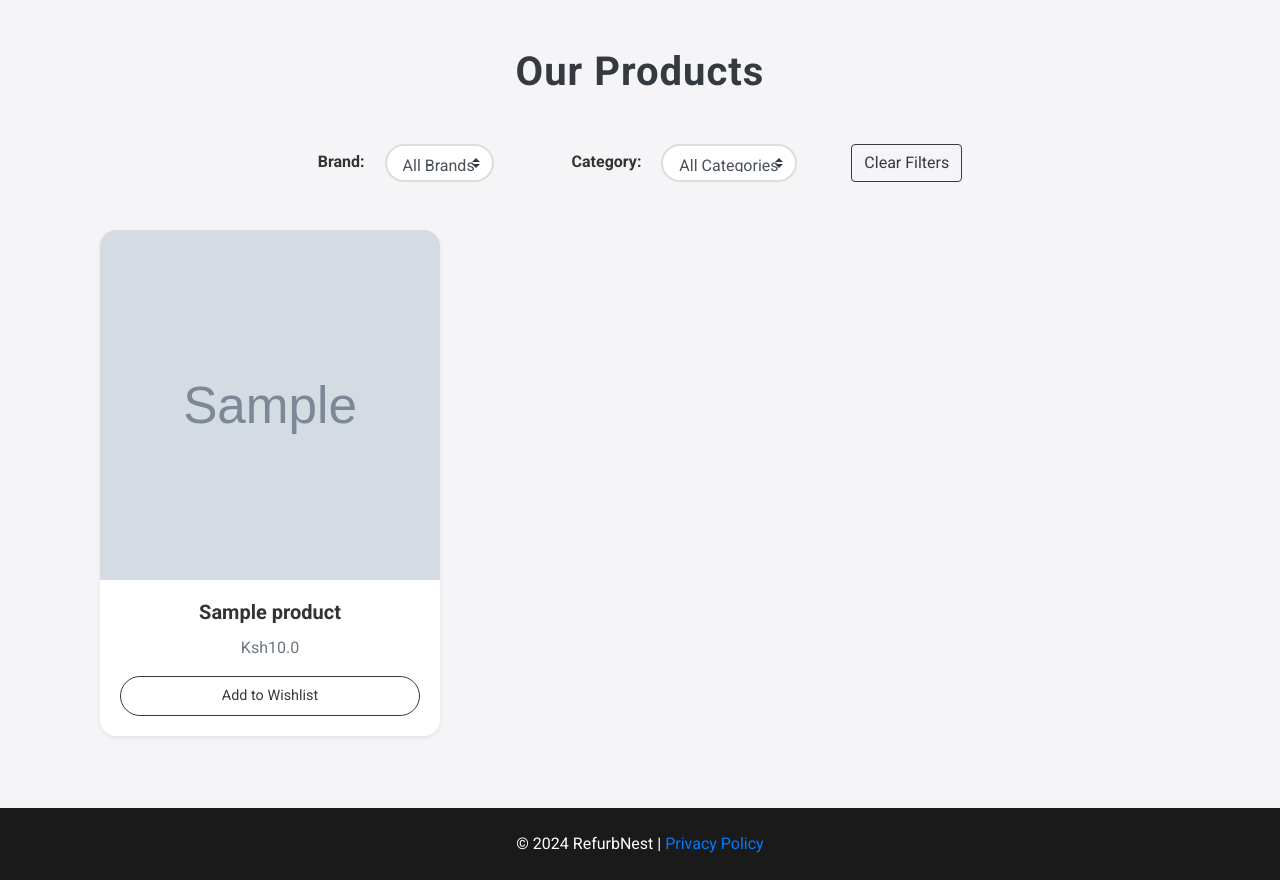
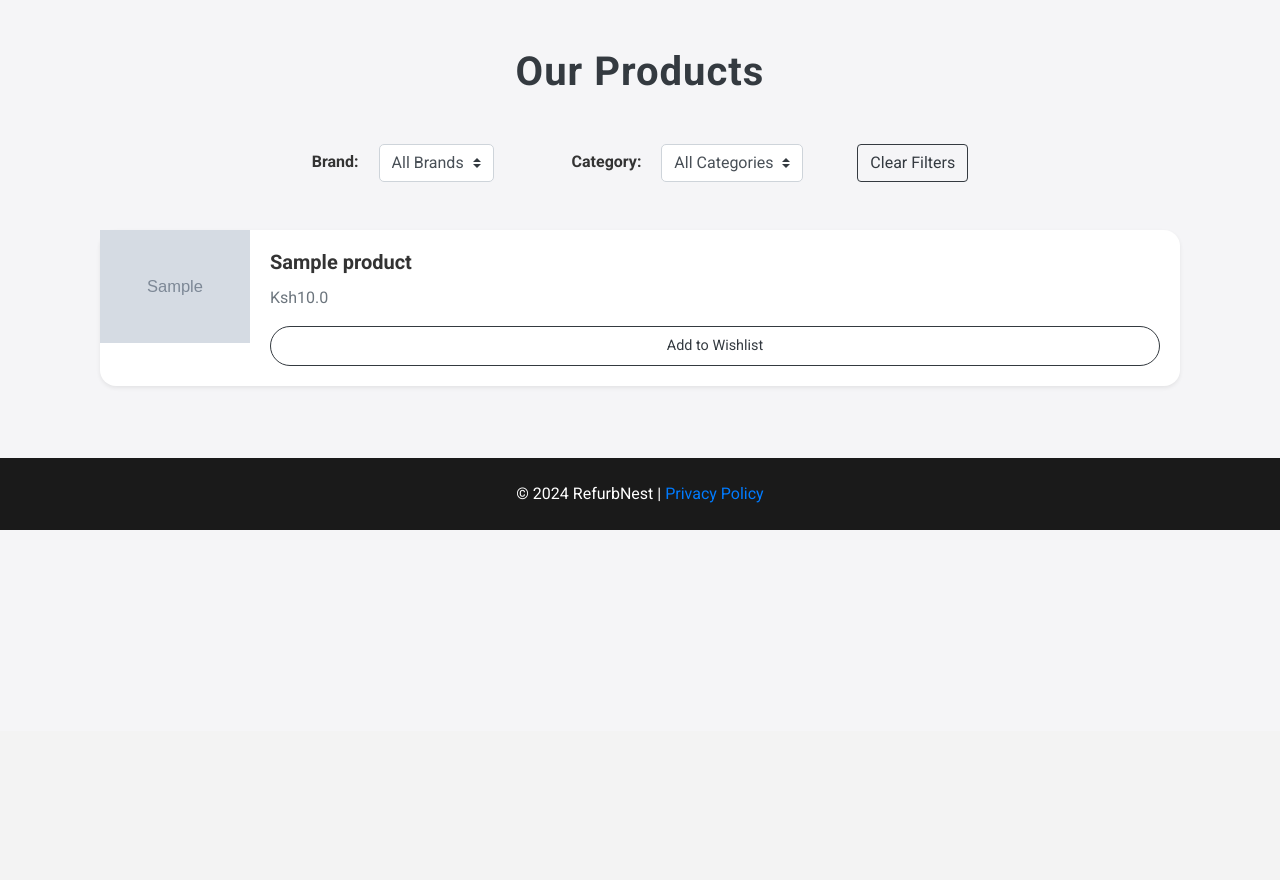
Before and after one commit to Afuyah/Refurbnest, a Flask app: page /products in a window 1280 px wide. Shown: the part 69-949 px from the top of the page. After the commit the page ends 599 px from the top, so only its background shows below. Run offline with Flask 3, Linux system fonts and the light colour scheme; tables that the repository leaves empty hold one stand-in row (values such as "Sample post"); grey boxes marked "Sample" are stand-in pictures; some libraries are stand-ins or nearby versions.

Commit message:
Update list_products.html

```diff
--- a/app/templates/main/list_products.html
+++ b/app/templates/main/list_products.html
@@ -35,24 +35,17 @@
         </div>
     </div>
 
-    <!-- Product Grid -->
+    <!-- Product List -->
     <div class="row" id="product-list">
         {% for product in products %}
-        <div class="col-lg-4 col-md-6 mb-4 product-item" data-brand="{{ product.brand_id }}" data-category="{{ product.category_id }}">
-            <div class="card border-0 shadow-sm">
+        <div class="col-12 mb-4 product-item" data-brand="{{ product.brand_id }}" data-category="{{ product.category_id }}">
+            <div class="card border-0 shadow-sm d-flex flex-row">
                 <div class="img-container">
-                    <img data-src="{{ url_for('static', filename= product.image_url) }}" class="card-img-top lazy-load" alt="{{ product.name }}">
-
-                    <!-- Minimalist Hover Effect with Subtle Button -->
-                    <div class="img-overlay">
-                        <a href="{{ url_for('main.view_product', product_id=product.id) }}" class="btn btn-dark btn-view">View</a>
-                    </div>
+                    <img data-src="{{ url_for('static', filename= product.image_url) }}" class="card-img-left lazy-load" alt="{{ product.name }}">
                 </div>
-
-                <div class="card-body text-center">
+                <div class="card-body d-flex flex-column justify-content-between">
                     <h5 class="card-title font-weight-bold">{{ product.name }}</h5>
                     <p class="card-text text-muted">Ksh{{ product.price }}</p>
-
                     <form method="POST" action="{{ url_for('main.add_to_wishlist', product_id=product.id) }}">
                         {{ form.csrf_token }}
                         <button type="submit" class="btn btn-outline-dark w-100 custom-btn">Add to Wishlist</button>
@@ -108,25 +101,11 @@
         }
     }
 
-    /* Custom Select Styling */
-    .custom-select {
-        padding: 0.5rem 1rem;
-        font-size: 1rem;
-        border-radius: 50px;
-        border: 2px solid #ddd;
-        transition: border-color 0.3s ease;
-    }
-
-    .custom-select:hover {
-        border-color: #bbb;
-    }
-
     /* Card Styling */
     .card {
         border-radius: 16px;
         transition: transform 0.4s ease, box-shadow 0.4s ease;
         background-color: #ffffff;
-        overflow: hidden; /* Ensure content does not overflow */
     }
 
     .card:hover {
@@ -134,54 +113,18 @@
         box-shadow: 0 10px 20px rgba(0, 0, 0, 0.1);
     }
 
-    /* Image Container & Hover Effect */
+    /* Image Container */
     .img-container {
+        flex: 0 0 150px; /* Fixed width for the image */
+        height: 100%;
         overflow: hidden;
-        height: 250px; /* Adjust height for better responsiveness */
-        position: relative;
         background: #f1f1f1;
     }
 
-    .img-container img {
+    .card-img-left {
         width: 100%;
-        height: 100%;
+        height: auto;
         object-fit: cover;
-        transition: transform 0.3s ease, opacity 0.3s ease;
-    }
-
-    .img-container:hover img {
-        transform: scale(1.1);
-        opacity: 0.85;
-    }
-
-    .img-overlay {
-        position: absolute;
-        top: 0;
-        left: 0;
-        right: 0;
-        bottom: 0;
-        background-color: rgba(0, 0, 0, 0.4);
-        opacity: 0;
-        display: flex;
-        justify-content: center;
-        align-items: center;
-        transition: opacity 0.3s ease;
-    }
-
-    .img-container:hover .img-overlay {
-        opacity: 1;
-    }
-
-    .btn-view {
-        background-color: #333;
-        padding: 0.5rem 1.5rem;
-        border-radius: 50px;
-        color: #fff;
-        transition: background-color 0.3s;
-    }
-
-    .btn-view:hover {
-        background-color: #000;
     }
 
     /* Custom Button */
@@ -209,15 +152,19 @@
     }
 
     /* Responsive Adjustments */
-    @media (min-width: 576px) {
+    @media (max-width: 768px) {
+        .card {
+            flex-direction: column; /* Stack card content on smaller screens */
+        }
+
         .img-container {
-            height: 300px; /* Increase image height on medium screens */
+            flex: 0 0 auto; /* Allow the image to resize */
+            height: 200px; /* Adjust height for better responsiveness */
         }
-    }
 
-    @media (min-width: 768px) {
-        .img-container {
-            height: 350px; /* Further increase image height on large screens */
+        .card-img-left {
+            height: 100%; /* Maintain image height */
+            width: auto; /* Adjust width */
         }
     }
 </style>
```
